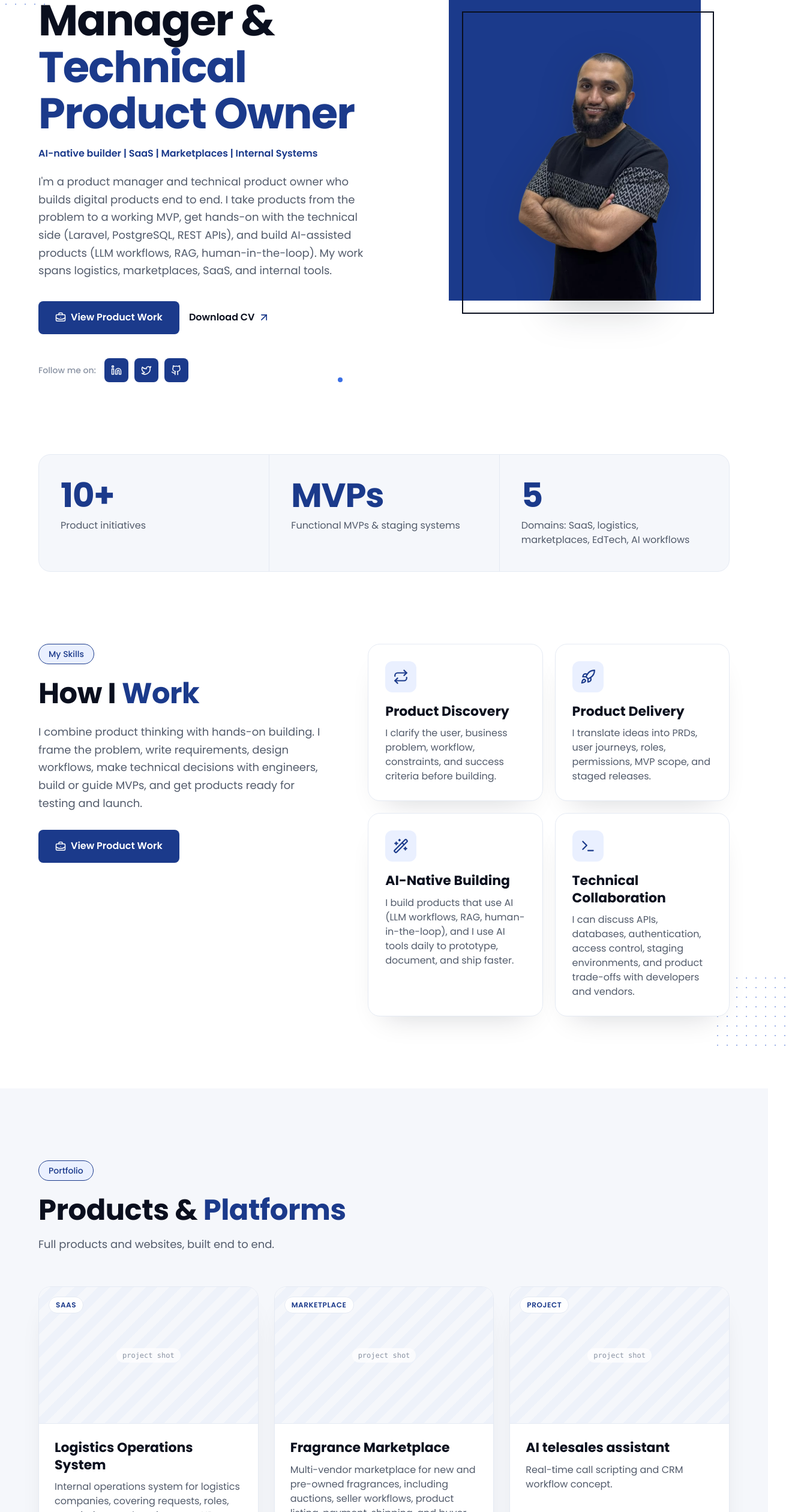
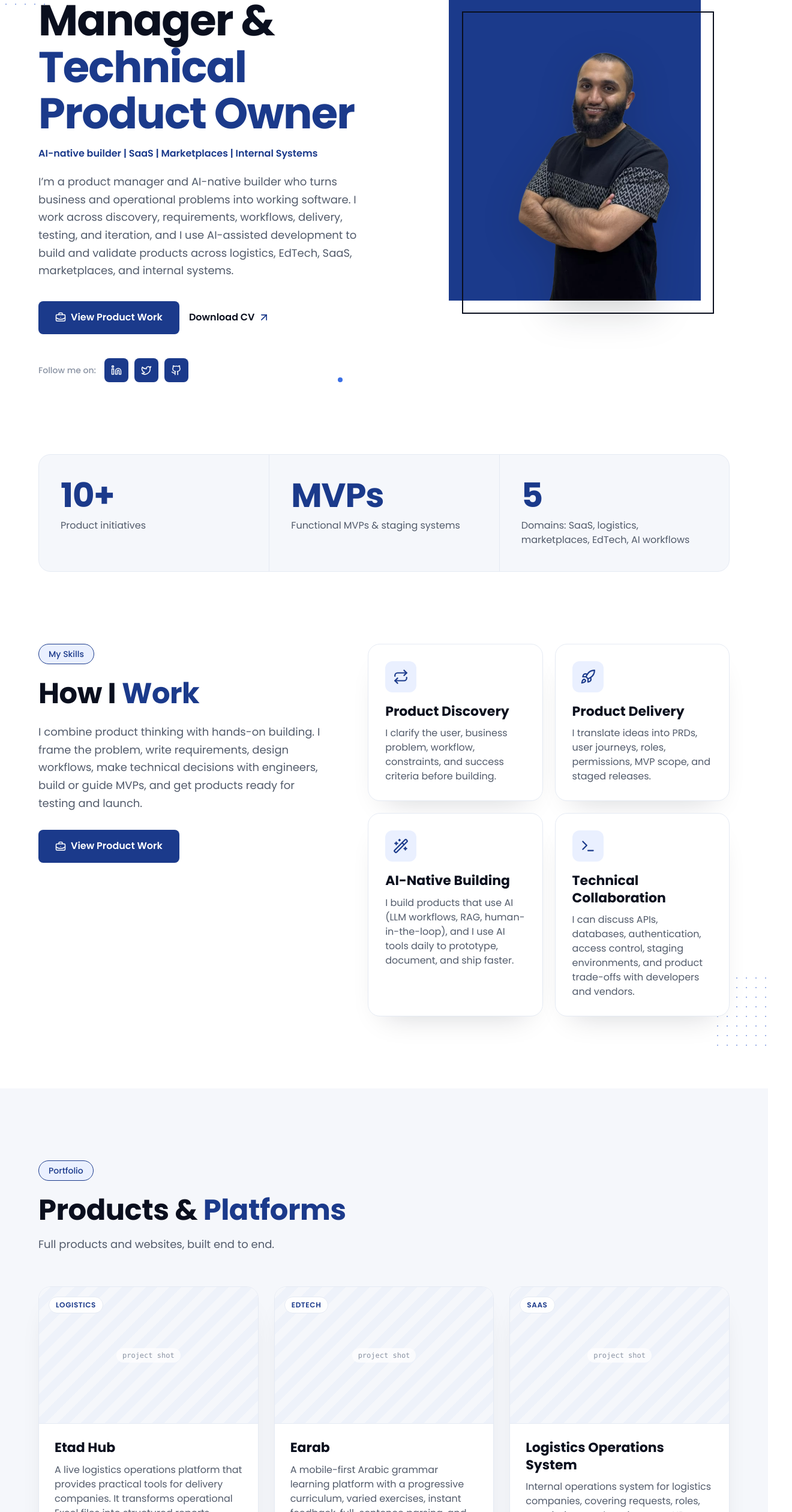
Before and after one commit to ahmadsa06/ahmed-bahamat, a Next.js app: page / in a window 1280 px wide. Shown: the part 280-2800 px from the top of the page at 60% size, 1320 px wide, since content can reach past the window. Built offline with nearby package versions, Linux system fonts and the light colour scheme.

Commit message:
Update portfolio products and tools

```diff
--- a/components/sections/Portfolio.tsx
+++ b/components/sections/Portfolio.tsx
@@ -15,6 +15,8 @@ function ProjectCard({ p }: { p: Project }) {
       className="flex flex-col overflow-hidden rounded-lg border border-border bg-white shadow-card transition-[transform,box-shadow] hover:-translate-y-1.5 hover:shadow-card-hover"
     >
       <div
+        role="img"
+        aria-label={`Reserved image area for the ${p.title} interface`}
         className="relative grid aspect-[16/10] place-items-center border-b border-border"
         style={{
           backgroundImage:
--- a/components/sections/Skills.tsx
+++ b/components/sections/Skills.tsx
@@ -17,7 +17,11 @@ export default function Skills() {
   const { skills } = site;
 
   return (
-    <section id="skills" aria-labelledby="skillsTitle" className="relative py-section max-md:py-section-sm">
+    <section
+      id="skills"
+      aria-labelledby="skillsTitle"
+      className="relative overflow-hidden py-section max-md:py-section-sm"
+    >
       <DotGrid className="bottom-[60px] right-[-40px] h-[132px] w-[132px]" />
       <div className="container mx-auto grid items-start gap-14 px-gutter lg:grid-cols-[0.9fr_1.1fr]">
         <Reveal className="max-w-[640px]">
--- a/components/ui/ArrowLink.tsx
+++ b/components/ui/ArrowLink.tsx
@@ -11,9 +11,12 @@ export default function ArrowLink({
   children: ReactNode;
   className?: string;
 }) {
+  const external = href.startsWith("http");
+
   return (
     <a
       href={href}
+      {...(external ? { target: "_blank", rel: "noreferrer noopener" } : {})}
       className={
         "group inline-flex items-center gap-1.5 font-semibold text-ink transition-colors hover:text-primary-lift " +
         className
--- a/content/site.ts
+++ b/content/site.ts
@@ -97,7 +97,7 @@ export interface Testimonial {
 const socials: SocialLink[] = [
   { label: "LinkedIn", href: "https://www.linkedin.com/in/ahmed-bahamat", icon: "linkedin" },
   { label: "X", href: "https://x.com/ahmedbahamat", icon: "twitter" },
-  { label: "GitHub", href: "https://github.com/ahmedbahamat", icon: "github" },
+  { label: "GitHub", href: "https://github.com/ahmadsa06", icon: "github" },
 ];
 
 // ----------------------------------------------------------------------------
@@ -112,12 +112,12 @@ export const site = {
   },
 
   seo: {
-    title: "Ahmed Bahamat | Product Manager & Technical Product Owner",
+    title: "Ahmed Bahamat | Product Manager, Technical Product Owner & AI-Native Builder",
     description:
-      "Product manager and technical product owner who builds digital products end to end across SaaS, marketplaces, logistics, and AI-assisted products.",
-    openGraphTitle: "Ahmed Bahamat | Product Manager & Technical Product Owner",
+      "Ahmed Bahamat is a product manager, technical product owner, and AI-native builder who turns business and operational problems into working software.",
+    openGraphTitle: "Ahmed Bahamat | Product Manager, Technical Product Owner & AI-Native Builder",
     openGraphDescription:
-      "Product manager and technical product owner who builds digital products end to end across SaaS, marketplaces, logistics, and AI-assisted products.",
+      "Product manager, technical product owner, and AI-native builder building working software across logistics, EdTech, SaaS, marketplaces, and internal systems.",
   },
 
   nav: {
@@ -136,12 +136,12 @@ export const site = {
     title: { lead: "Product Manager & ", highlight: "Technical Product Owner" } as Heading,
     subtitle: "AI-native builder | SaaS | Marketplaces | Internal Systems",
     sub:
-      "I'm a product manager and technical product owner who builds digital products end to end. I take products from the problem to a working MVP, get hands-on with the technical side (Laravel, PostgreSQL, REST APIs), and build AI-assisted products (LLM workflows, RAG, human-in-the-loop). My work spans logistics, marketplaces, SaaS, and internal tools.",
+      "I’m a product manager and AI-native builder who turns business and operational problems into working software. I work across discovery, requirements, workflows, delivery, testing, and iteration, and I use AI-assisted development to build and validate products across logistics, EdTech, SaaS, marketplaces, and internal systems.",
     primaryCta: { label: "View Product Work", href: "#portfolio" },
     secondaryCta: { label: "Download CV", href: "/ahmed-bahamat-cv.pdf" },
     photo: {
       src: "/images/ahmed-bahamat.png",
-      alt: "Ahmed Salem Bahamat",
+      alt: "Portrait of Ahmed Salem Bahamat",
       width: 720,
       height: 836,
     },
@@ -194,6 +194,42 @@ export const site = {
       subtitle: "Full products and websites, built end to end.",
       items: [
         {
+          title: "Etad Hub",
+          blurb:
+            "A live logistics operations platform that provides practical tools for delivery companies. It transforms operational Excel files into structured reports, courier performance cards, restaurant evaluations, and violation notifications ready for delivery.",
+          decision:
+            "Process sensitive operational files locally inside the browser and use a local desktop agent for WhatsApp delivery, reducing exposure of payroll, ID, banking, and courier data.",
+          status: "Live product with three working logistics tools.",
+          tags: [
+            "Logistics",
+            "Operations Automation",
+            "Excel Processing",
+            "Data Privacy",
+            "Local Processing",
+            "Reporting",
+            "WhatsApp Integration",
+          ],
+          href: "https://etadhub.com/",
+        },
+        {
+          title: "Earab",
+          blurb:
+            "A mobile-first Arabic grammar learning platform with a progressive curriculum, varied exercises, instant feedback, full-sentence parsing, and gamified learning mechanics.",
+          decision:
+            "Teach grammar through progressive practice and complete sentence analysis instead of relying only on isolated questions or memorized rules. The product includes partial scoring, clear error explanations, and content review controls.",
+          status: "Live product with a guest lesson available without registration.",
+          tags: [
+            "EdTech",
+            "Arabic Learning",
+            "Gamification",
+            "Mobile-First",
+            "PWA",
+            "Content Management",
+            "Product Delivery",
+          ],
+          href: "https://www.earab.net/",
+        },
+        {
           title: "Logistics Operations System",
           blurb:
             "Internal operations system for logistics companies, covering requests, roles, permissions, task assignment, HR, finance, fleet, operations, and a courier portal.",
@@ -215,7 +251,6 @@ export const site = {
         { title: "Clubs Platform", blurb: "Kids'-club SaaS with parent progress tracking.", href: "https://kids.ahmedbahamat.com" },
         { title: "Marj3", blurb: "Spaced-repetition learning product for multi-disciplinary professionals.", href: "https://marj3.ahmedbahamat.com" },
         { title: "Alsawi", blurb: "Trainer-student course platform; beta context documented.", href: "https://academy.ahmedbahamat.com/" },
-        { title: "Earab", blurb: "Leveled Arabic-grammar learning product.", href: "https://earab.net" },
         { title: "Tarsya landing page", blurb: "Marketing site for tender automation positioning.", href: "https://tarsya.net" },
       ],
     } as ProjectGroup,
@@ -224,42 +259,22 @@ export const site = {
       subtitle: "Utilities I built to solve real operational problems.",
       items: [
         {
-          title: "AI Request Quality Reviewer Agent",
+          title: "Discover",
           blurb:
-            "AI product concept for reviewing enterprise requests before approval, detecting missing fields, data conflicts, attachment gaps, and workflow concerns without approving, rejecting, or bypassing permissions.",
-          decision: "Use AI as a quality layer while keeping approval decisions inside the existing workflow and RBAC rules.",
-          status: "Implementation-ready MVP scope.",
-          tags: ["AI Product", "Agentic Workflow", "RAG Concepts", "Human-in-the-Loop", "Guardrails", "RBAC", "Multi-Tenant Awareness"],
-        },
-        {
-          title: "KPI Reporting Tool",
-          blurb:
-            "Desktop app that parses six Keeta platform files, builds a performance report for each courier, and automatically sends every courier their own report over WhatsApp.",
-          decision: "Automate the whole build-and-send pipeline so supervisors stop rebuilding the same report by hand every day.",
-          status: "Working desktop app (Electron). Cut a daily supervisor task from about 30 minutes to under 2 minutes.",
-          tags: ["Automation", "Electron", "Chromium", "WhatsApp Integration", "Reporting"],
-          // No live site (desktop app). Add a demo link when ready:
-          // href: "VIDEO_URL", linkLabel: "Watch demo",
-        },
-        {
-          title: "WhatsApp Bulk Messaging Tool",
-          blurb:
-            "Desktop app for sending personalized bulk WhatsApp messages, with randomized delays to reduce the risk of blocking, per-recipient attachments (PDF or image) and variable text, in-app number entry or Excel import, and delivery-status tracking.",
-          decision: "Make bulk outreach both safe and personalized instead of risky, identical mass blasts.",
-          status: "Working desktop app (Electron).",
-          tags: ["Automation", "Electron", "Chromium", "WhatsApp Integration", "Excel Import"],
-          // No live site (desktop app). Add a demo link when ready:
-          // href: "VIDEO_URL", linkLabel: "Watch demo",
-        },
-        {
-          title: "Restaurant Rating Tool",
-          blurb:
-            "Web tool that turns an uploaded Keeta restaurants file into an instant, well-designed report and sends it to couriers directly over WhatsApp.",
-          decision: "Turn a raw data export into a clean, ready-to-share report in a single step.",
-          status: "Working web tool (live link pending deployment).",
-          tags: ["Web Tool", "Automation", "WhatsApp Integration", "Reporting", "Data Processing"],
-          // Live link pending — add the deployed URL (renders a "Visit site" button):
-          // href: "RESTAURANT_TOOL_URL",
+            "A B2B prospecting tool that identifies businesses by activity and geographic area, organizes available company and contact information, and supports outreach through WhatsApp and email.",
+          decision:
+            "Combine business discovery, contact organization, and outreach preparation in one workflow instead of moving manually between maps, spreadsheets, WhatsApp, and email.",
+          status: "Working access-controlled product.",
+          tags: [
+            "B2B",
+            "Sales Operations",
+            "Lead Discovery",
+            "Geographic Search",
+            "Data Processing",
+            "WhatsApp",
+            "Email Automation",
+          ],
+          href: "https://discover.ahmedbahamat.com/",
         },
       ],
     } as ProjectGroup,
```
